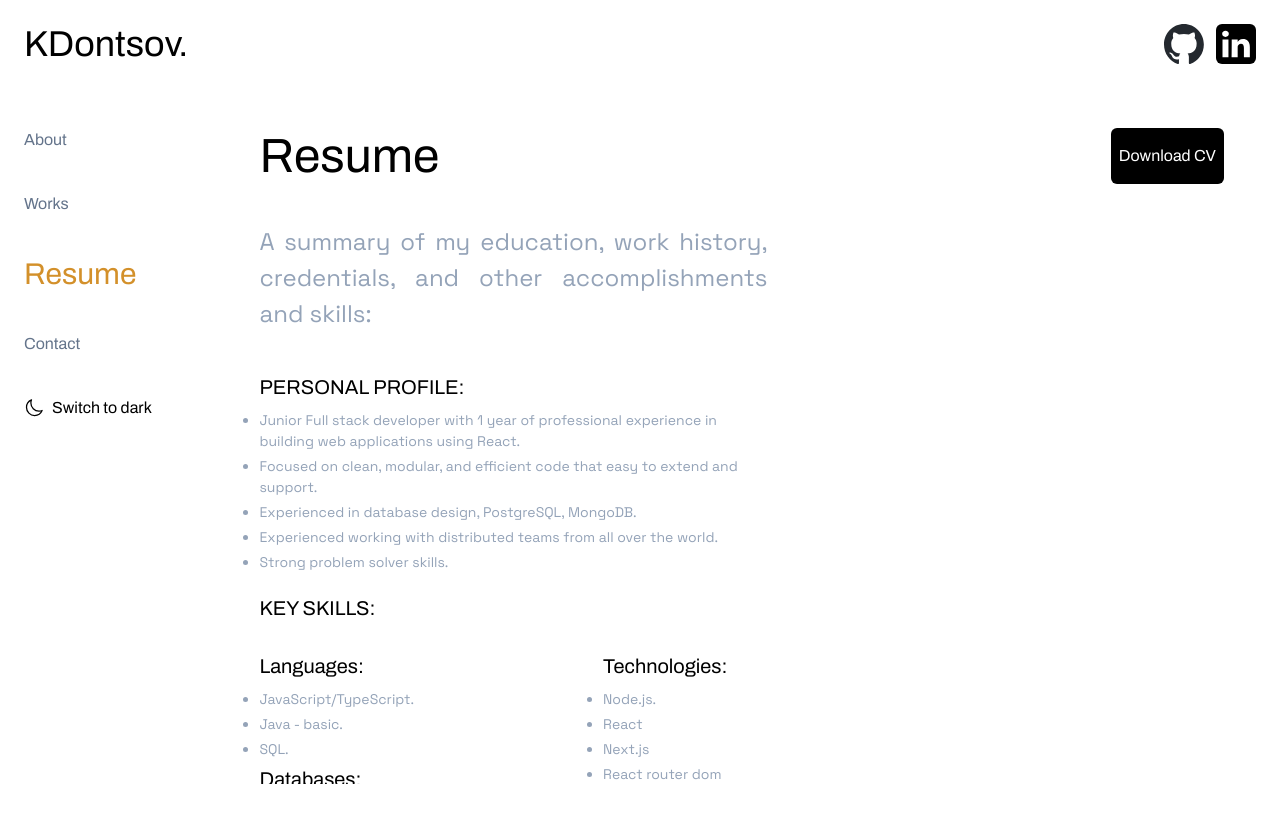
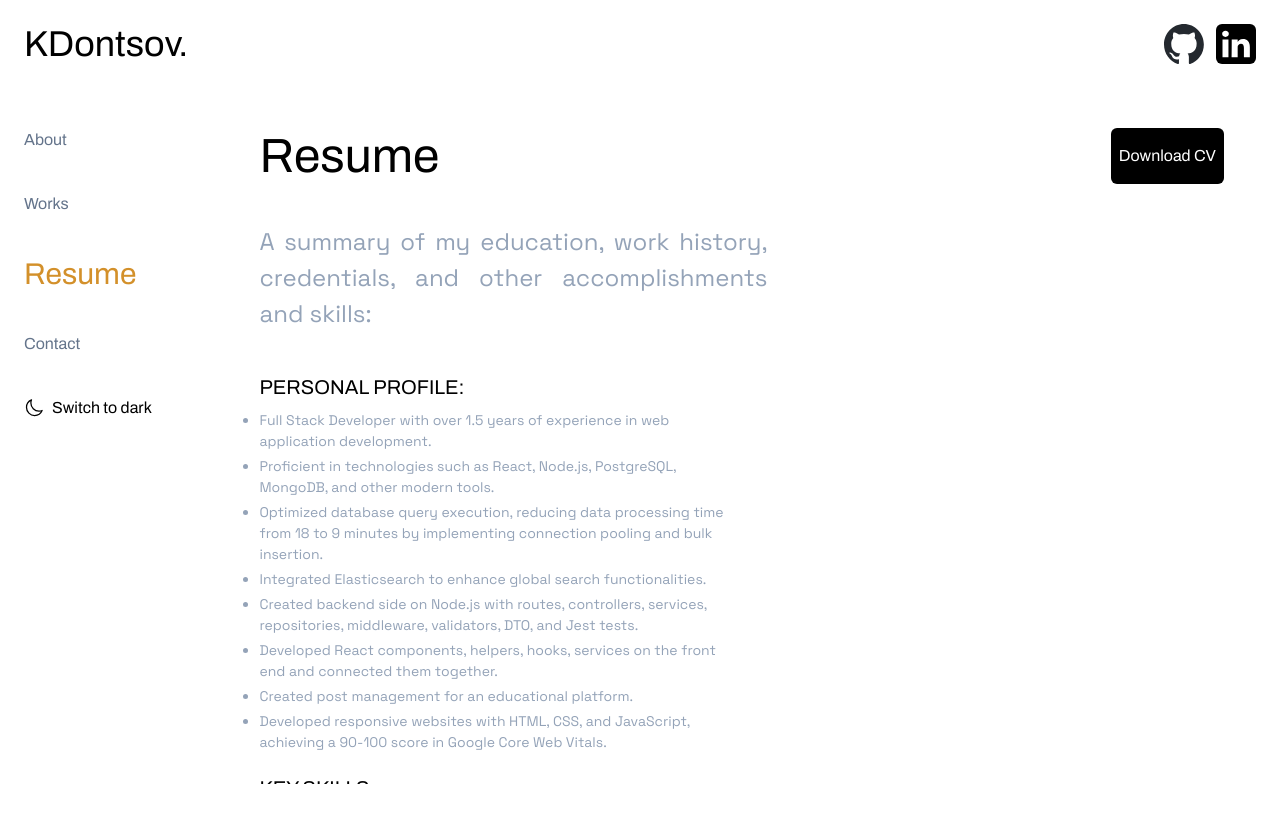
Before and after one commit to Kost90/dontsov-dev, a Next.js app: page /resume in a window 1280 px wide. Shown: the top 822 px of the page. Built offline with nearby package versions, Linux system fonts and the light colour scheme.

Commit message:
edited text in resume page, created action for form send message

```diff
--- /dev/null
+++ b/app/resume/data.json
@@ -0,0 +1,114 @@
+{
+    "personalInfo": {
+      "name": "Kostiantyn Dontsov",
+      "role": "Full stack developer",
+      "phone": "+44 7467 690 397",
+      "email": "kostdonc90@gmail.com",
+      "location": "United Kingdom, Winchester",
+      "portfolio": "https://dontsov-dev.vercel.app/",
+      "linkedin": "https://www.linkedin.com/in/kostiantyn-dontsov/",
+      "availability": "open for relocation or remote"
+    },
+    "summary": [
+      "Full Stack Developer with over 1.5 years of experience in web application development.",
+      "Proficient in technologies such as React, Node.js, PostgreSQL, MongoDB, and other modern tools.",
+      "Optimized database query execution, reducing data processing time from 18 to 9 minutes by implementing connection pooling and bulk insertion.",
+      "Integrated Elasticsearch to enhance global search functionalities.",
+      "Created backend side on Node.js with routes, controllers, services, repositories, middleware, validators, DTO, and Jest tests.",
+      "Developed React components, helpers, hooks, services on the front end and connected them together.",
+      "Created post management for an educational platform.",
+      "Developed responsive websites with HTML, CSS, and JavaScript, achieving a 90-100 score in Google Core Web Vitals."
+    ],
+    "languages": [
+      "JavaScript/TypeScript",
+      "Python - basic",
+      "SQL"
+    ],
+    "technologies": [
+      "Node.js",
+      "React",
+      "Next.js",
+      "React Router DOM",
+      "Gatsby.js",
+      "Express.js",
+      "OOP",
+      "REST API",
+      "Design patterns",
+      "React testing library",
+      "Redux",
+      "SCSS",
+      "MUI, Tailwind CSS",
+      "Webpack, Gulp",
+      "AWS",
+      "Postman",
+      "Jest",
+      "Nest.js",
+      "Docker"
+    ],
+    "databases": [
+      "PostgreSQL",
+      "MongoDB",
+      "MySQL"
+    ],
+    "sourceControl": [
+      "Git",
+      "Bitbucket"
+    ],
+    "tools": [
+      "GitHub",
+      "Trello",
+      "Jira",
+      "Slack"
+    ],
+    "workHistory": [
+      {
+        "company": "Meduzzen",
+        "period": "July 2024 – Present",
+        "position": "Junior Full stack developer",
+        "responsibilities": [
+          "Created backend on Node.js with routes, controllers, services, repositories, middleware, validators, DTO, and Jest tests.",
+          "Developed React components, helpers, hooks, and services on the front end and connected them together.",
+          "Created post management for an educational platform.",
+          "Implemented unit tests with Jest for backend and frontend functionality.",
+          "Developed JavaScript scripts to automate data migration from old MySQL databases to new MySQL and MongoDB databases.",
+          "Enhanced database query performance by reducing execution time using bulk insertion and connection pooling.",
+          "Integrated Elasticsearch for searching posts and comments using multiple keywords, synchronized with Elasticsearch Cloud Store.",
+          "Implemented data validation and keyword highlighting in search results."
+        ]
+      },
+      {
+        "company": "Digital Horizon AweGoo",
+        "period": "May 2024 – July 2024",
+        "position": "Full stack developer (Internship)",
+        "responsibilities": [
+          "Conducted code reviews and optimized performance across multiple areas of the project.",
+          "Developed backend components with AWS Amplify Gen 2, including queries, API endpoints, and Lambda functions.",
+          "Integrated AWS Amplify authentication on both backend and frontend.",
+          "Connected PostgreSQL database to AWS RDS and created SQL queries to manage data.",
+          "Developed Lambda functions to automate data retrieval from Amazon APIs and store it in the database.",
+          "Created and deployed API endpoints using AWS API Gateway.",
+          "Implemented frontend functions to fetch data from the backend, ensuring seamless communication between client and server."
+        ]
+      },
+      {
+        "company": "Self-employed, volunteer",
+        "period": "Feb 2023 – July 2024",
+        "position": "Full stack developer",
+        "responsibilities": [
+          "Developed visually appealing and responsive websites with HTML, CSS, and JavaScript, achieving 90-100 scores in Google Core Web Vitals.",
+          "Built a React application integrated with OpenAI's API, supported by a Node.js/Express backend and PostgreSQL database.",
+          "Implemented UI/UX using Material UI and Tailwind CSS.",
+          "Created an interactive map application with the MapTiler API for dynamic map interactions.",
+          "Developed a full-stack ecommerce application using Next.js (TypeScript), Node.js/Express, PostgreSQL with Prisma ORM, and AWS S3 for image storage.",
+          "Built a Kanban board with GitHub issues integration and drag-and-drop functionality using the GitHub API."
+        ]
+      }
+    ],
+    "education": [
+      "National Academy of Law - Master’s degree in law",
+      "Hillel IT School, Ukraine - TypeScript, React, Front-end, and Node.js courses",
+      "Codefinity - SQL, Next.js courses",
+      "W3Schools, London - Web development bootcamp"
+    ],
+    "references": "Available on request"
+  }
--- a/app/resume/data.ts
+++ /dev/null
@@ -1,58 +0,0 @@
-export const workHistory = [
-  {
-    period: "11.2022-Present",
-    position: "Student Full stack web developer",
-    company: "W3Schools, Hillel IT School",
-    responsibilities: [
-      "Developed visually appealing websites with HTML, CSS, and JavaScript, ensuring a solid foundation for user interfaces.",
-      "Engineered web applications using React.js.",
-      "Integrated REST APIs into web applications.",
-    ],
-  },
-  {
-    period: "02.2023-Present",
-    position: "Full stack developer",
-    company: "Self-employed",
-    responsibilities: [
-      "Code review and optimization.",
-      "Developed visually appealing websites with HTML/CSS/JS, ensuring a solid foundation for UI.",
-      "Created React applications with Next.js and managed state efficiently with Redux global store.",
-      "Implemented RESTful API.",
-      "Created server with Express.js and connected it to the PostgreSQL and MongoDB databases.",
-      "Made a unit test with React testing library.",
-    ],
-  },
-];
-
-export const summary = [
-  "Junior Full stack developer with 1 year of professional experience in building web applications using React.",
-  "Focused on clean, modular, and efficient code that easy to extend and support.",
-  "Experienced in database design, PostgreSQL, MongoDB.",
-  "Experienced working with distributed teams from all over the world.",
-  "Strong problem solver skills.",
-];
-
-export const languages = ["JavaScript/TypeScript.", "Java - basic.", "SQL."];
-
-export const technologies = [
-  "Node.js.",
-  "React",
-  "Next.js",
-  "React router dom",
-  "Gatsby.js",
-  "Express.js",
-  "OOP",
-  "REST API",
-  "Design patterns",
-  "React testing library",
-  "Redux",
-  "SCSS",
-  "MUI,Tailwind CSS",
-  "Webpack,Gulp",
-];
-
-export const dataBases = ["PostgreSQL", "MongoDB"];
-
-export const sourceControl = ["Git"];
-
-export const tools = ["Trello", "GitHub", "Slack"];
--- /dev/null
+++ b/app/ui/contact/action.ts
@@ -0,0 +1,32 @@
+'use server'
+import nodemailer from "nodemailer";
+
+let transport = nodemailer.createTransport({
+  service: "gmail",
+  auth: {
+    user: process.env.EMAIL_FROM_SEND,
+    pass: process.env.APP_PASSWORD,
+  },
+});
+
+export async function SendEmail(data: {
+  name: string;
+  email: string;
+  message: string;
+}) {
+  let mailOptions = {
+    from: "Portfolio web site",
+    to: process.env.EMAIL_TO_SEND,
+    subject: `Надіслано від ${data?.name}`,
+    html: `<h1>Надіслано від ${data.name}</h1>
+              <h3>Email: ${data.email}</h3>
+              <h3>Повідомлення: ${data.message}</h3>`,
+  };
+  transport.sendMail(mailOptions, function (error, info) {
+    if (error) {
+      console.log(error);
+    } else {
+      console.log("Email sent: " + info.response);
+    }
+  });
+}
--- a/app/ui/resume/Contentwrapper.tsx
+++ b/app/ui/resume/Contentwrapper.tsx
@@ -1,12 +1,4 @@
-import {
-  workHistory,
-  summary,
-  languages,
-  technologies,
-  dataBases,
-  sourceControl,
-  tools,
-} from "@/app/resume/data";
+import data from '@/app/resume/data.json';
 import Pictures from "./Picture";
 import WorkHistoryList from "./WorkHistoryList";
 import List from "./List";
@@ -28,18 +20,18 @@ function Contentwrapper() {
         Classname="mb-10 mt-10"
       />
       <div className="flex flex-col w-full gap-5 md:max-w-[50%]">
-        <List title="PERSONAL PROFILE:" listItems={summary} delay={1.3} />
+        <List title="PERSONAL PROFILE:" listItems={data.summary} delay={1.3} />
         <List title="KEY SKILLS:" delay={2} />
         <div className="flex flex-col md:flex-row justify-between">
           <div className="flex flex-col gap-1">
-            <List title="Languages:" listItems={languages} delay={3} />
-            <List title="Databases:" listItems={dataBases} delay={3} />
-            <List title="Source control:" listItems={sourceControl} delay={3} />
-            <List title="Tools:" listItems={tools} delay={3} />
+            <List title="Languages:" listItems={data.languages} delay={3} />
+            <List title="Databases:" listItems={data.databases} delay={3} />
+            <List title="Source control:" listItems={data.sourceControl} delay={3} />
+            <List title="Tools:" listItems={data.tools} delay={3} />
           </div>
-          <List title="Technologies:" listItems={technologies} delay={3} />
+          <List title="Technologies:" listItems={data.technologies} delay={3} />
         </div>
-        {workHistory.map((el, i) => (
+        {data.workHistory.map((el, i) => (
           <WorkHistoryList
             period={el.period}
             position={el.position}
--- a/package.json
+++ b/package.json
@@ -18,6 +18,7 @@
     "framer-motion": "^11.0.5",
     "next": "14.1.0",
     "next-themes": "^0.2.1",
+    "nodemailer": "^6.9.15",
     "react": "^18",
     "react-dom": "^18",
     "react-slick": "^0.30.2",
@@ -28,6 +29,7 @@
   },
   "devDependencies": {
     "@types/node": "^20",
+    "@types/nodemailer": "^6.4.16",
     "@types/react": "^18",
     "@types/react-dom": "^18",
     "@types/react-slick": "^0.23.13",
```
Also changed, not shown: 1 other file (tests, documents, lock files or other folders).
